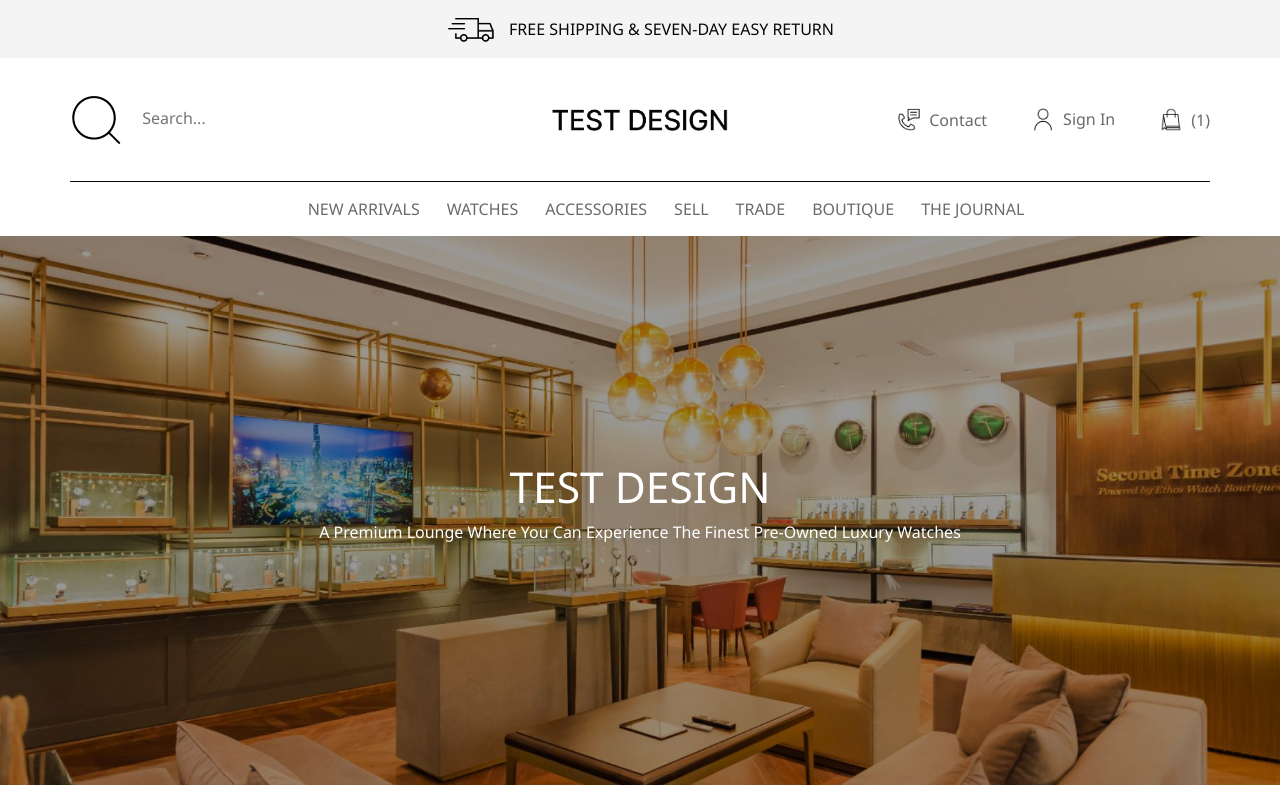
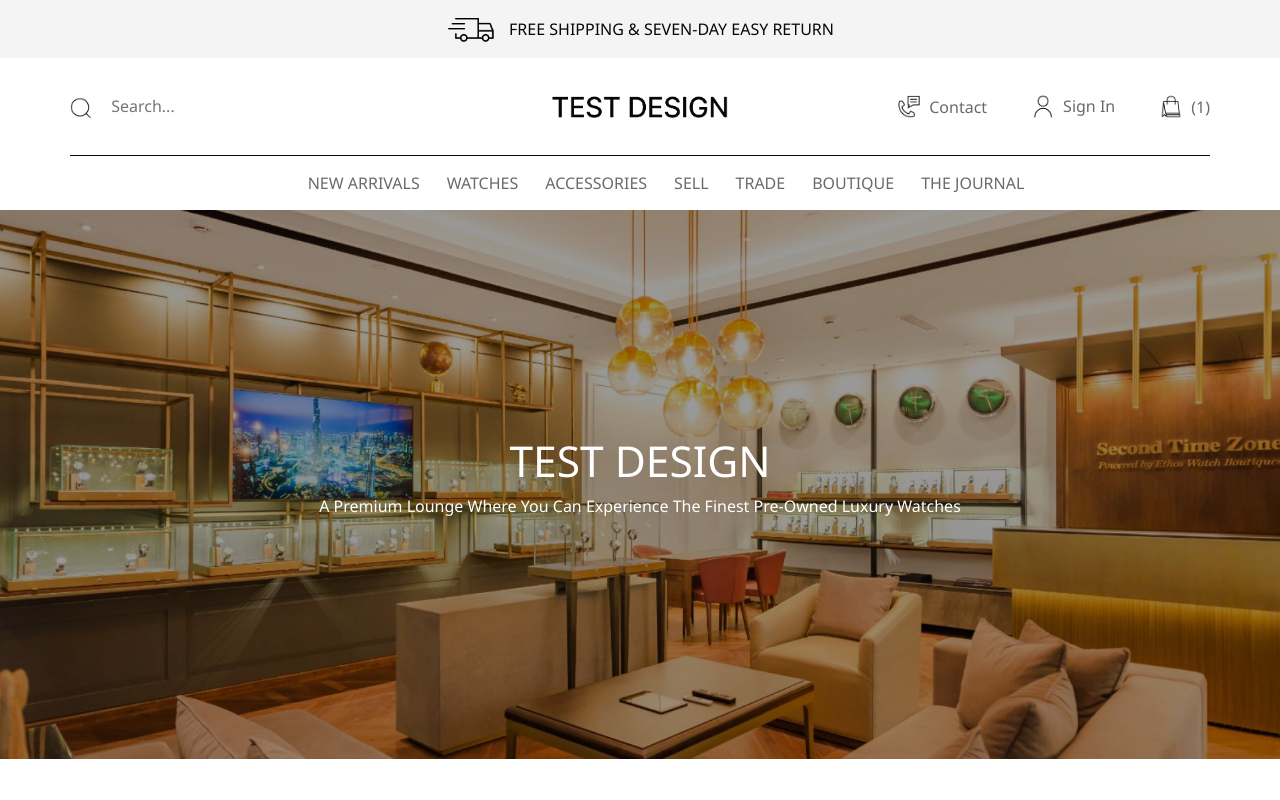
Before and after one commit to RoshanDiwedi/ethos, a plain HTML site: page index.html in a window 1280 px wide. Shown: the top 800 px of the page. Drawn offline with nearby package versions, Linux system fonts and the light colour scheme.

Commit message:
Update style.css

```diff
--- a/style.css
+++ b/style.css
@@ -100,6 +100,11 @@ section {
 /* main header */
 .main-header .logo img {
   max-width: 180px;
+  width: 100%;
+}
+
+.main-header img.infomation-img {
+  max-width: 22px;
   width: 100%;
 }
 
```
